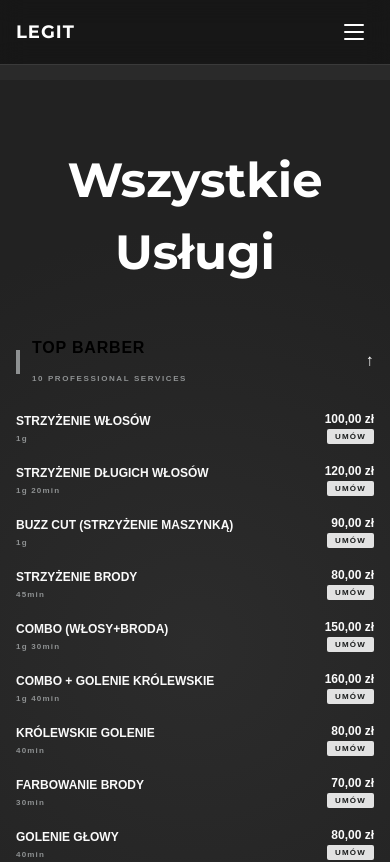
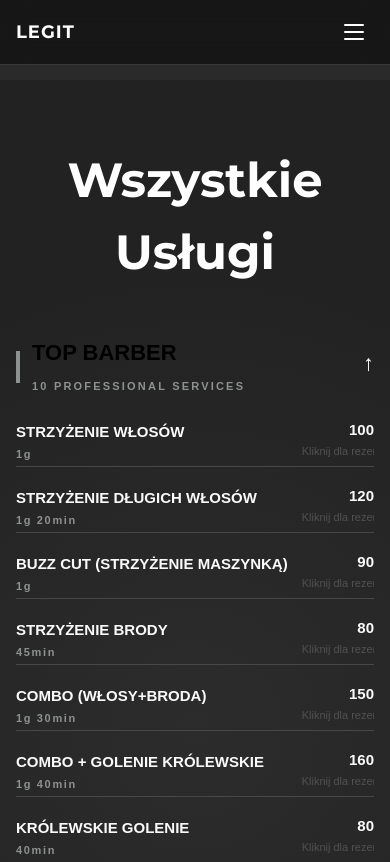
Before and after one commit to mewqwem/barbershop-lublin-frontend, a Next.js app: page /services in a window 390 px wide. Shown: the top 862 px of the page. Built offline with nearby package versions, Linux system fonts and the light colour scheme.

Commit message:
fix some problems

```diff
--- a/components/Gallery/GalerryList/GalerryList.tsx
+++ b/components/Gallery/GalerryList/GalerryList.tsx
@@ -56,6 +56,7 @@ const GalerryList = () => {
                   fill
                   sizes="(max-width: 600px) 90vw, (max-width: 900px) 45vw, (max-width: 1200px) 30vw, 18vw"
                   unoptimized
+                  loading="eager"
                 />
               </div>
             </div>
--- a/components/ServiceCategories/ServiceCategories.module.css
+++ b/components/ServiceCategories/ServiceCategories.module.css
@@ -33,20 +33,19 @@
 
 .accIndicatorLine {
   width: 6px;
-  height: 40px;
+  height: 48px; /* Increased to match larger title font */
   background-color: #8e9192;
 }
 
 .accTitle {
-  font-size: 24px;
+  font-size: 40px; /* Increased from 32px */
   font-weight: 600;
-  letter-spacing: 0.05em;
   text-transform: uppercase;
   margin-bottom: 4px;
 }
 
 .accSubtitle {
-  font-size: 10px;
+  font-size: 13px; /* Increased from 10px */
   font-weight: 700;
   letter-spacing: 0.2em;
   color: #8e9192;
@@ -54,7 +53,7 @@
 }
 
 .chevron {
-  font-size: 24px;
+  font-size: 32px; /* Increased from 24px */
   color: #ffffff;
   transition: transform 0.3s ease;
   display: flex;
@@ -99,8 +98,15 @@
   gap: 12px;
   justify-content: space-between;
   align-items: flex-start;
+
+  padding-bottom: 5px;
+  border-bottom: 1px solid #474747;
+
+  transition: border-color 0.2s ease;
 }
-
+.serviceItem:hover {
+  border-color: rgb(255, 255, 255);
+}
 .serviceHeader {
   display: flex;
   justify-content: space-between;
@@ -117,7 +123,7 @@
 }
 
 .serviceTitle {
-  font-size: 16px;
+  font-size: 20px; /* Increased from 16px */
   font-weight: 700;
   text-transform: uppercase;
   white-space: nowrap;
@@ -130,7 +136,7 @@
 }
 
 .servicePrice {
-  font-size: 16px;
+  font-size: 20px; /* Increased from 16px */
   font-weight: 700;
   white-space: nowrap;
 }
@@ -147,7 +153,7 @@
 }
 
 .serviceDuration {
-  font-size: 10px;
+  font-size: 13px; /* Increased from 10px */
   font-weight: 700;
   letter-spacing: 0.15em;
   color: #8e9192;
@@ -155,20 +161,16 @@
 }
 
 .serviceBtn {
-  background-color: #e2e2e2;
-  color: #1a1c1c;
-  font-size: 10px;
-  font-weight: 700;
-  letter-spacing: 0.15em;
-  padding: 6px 16px;
-  border-radius: 2px;
+  color: #515151;
+  font-size: 16px; /* Increased from 14px */
   transition: all 0.2s ease;
-  text-decoration: none;
   display: inline-block;
+
+  white-space: nowrap;
 }
 
-.serviceBtn:hover {
-  background-color: #ffffff;
+.serviceItem:hover .serviceBtn {
+  color: #ffffff;
 }
 
 /* Marquee animation for mobile */
@@ -203,19 +205,19 @@
 
   .accIndicatorLine {
     width: 4px;
-    height: 24px;
+    height: 32px; /* Increased to match mobile title font */
   }
 
   .accTitle {
-    font-size: 16px;
+    font-size: 22px; /* Increased from 16px */
   }
 
   .accSubtitle {
-    font-size: 8px;
+    font-size: 11px; /* Increased from 8px */
   }
 
   .chevron {
-    font-size: 16px;
+    font-size: 22px; /* Increased from 16px */
   }
 
   .servicesGrid {
@@ -231,12 +233,12 @@
 
   .serviceHeader {
     gap: 4px;
-    min-height: 20px;
+    min-height: 24px;
     flex: 1;
   }
 
   .serviceTitle {
-    font-size: 12px;
+    font-size: 15px; /* Increased from 12px */
     flex: 0 1 auto;
     min-width: 0;
   }
@@ -251,7 +253,7 @@
   }
 
   .servicePrice {
-    font-size: 12px;
+    font-size: 15px; /* Increased from 12px */
     flex-shrink: 0;
   }
 
@@ -268,13 +270,13 @@
   }
 
   .serviceDuration {
-    font-size: 8px;
+    font-size: 11px; /* Increased from 8px */
     flex-shrink: 0;
   }
 
   .serviceBtn {
-    font-size: 8px;
-    padding: 3px 8px;
+    font-size: 11px; /* Increased from 8px */
+    padding: 4px 10px;
     flex-shrink: 0;
   }
 }
--- a/components/ServiceCategories/ServiceCategories.tsx
+++ b/components/ServiceCategories/ServiceCategories.tsx
@@ -70,7 +70,13 @@ const ServiceCategories = () => {
                     const hasOverflow = overflowElements.has(elementKey);
 
                     return (
-                      <div key={index} className={css.serviceItem}>
+                      <Link
+                        href={linkToBooksy}
+                        key={index}
+                        className={css.serviceItem}
+                        target="_blank"
+                        rel="noopener noreferrer"
+                      >
                         <div className={css.serviceHeader}>
                           <div className={css.serviceTitleBlock}>
                             <h3
@@ -90,17 +96,12 @@ const ServiceCategories = () => {
                             <span className={css.servicePrice}>
                               {srv.price}
                             </span>
-                            <Link
-                              href={linkToBooksy}
-                              className={css.serviceBtn}
-                              target="_blank"
-                              rel="noopener noreferrer"
-                            >
-                              UMÓW
-                            </Link>
+                            <p className={css.serviceBtn}>
+                              Kliknij dla rezerwacji
+                            </p>
                           </div>
                         </div>
-                      </div>
+                      </Link>
                     );
                   })}
                 </div>
--- a/components/TopServices/TopServices.module.css
+++ b/components/TopServices/TopServices.module.css
@@ -294,12 +294,6 @@
     transform 0.3s ease;
 }
 
-.popularCard:hover {
-  border-color: rgba(255, 255, 255, 0.45);
-  box-shadow: 0 24px 60px rgba(0, 0, 0, 0.35);
-  transform: translateY(-2px);
-}
-
 .cardBadge {
   position: absolute;
   top: 16px;
```
